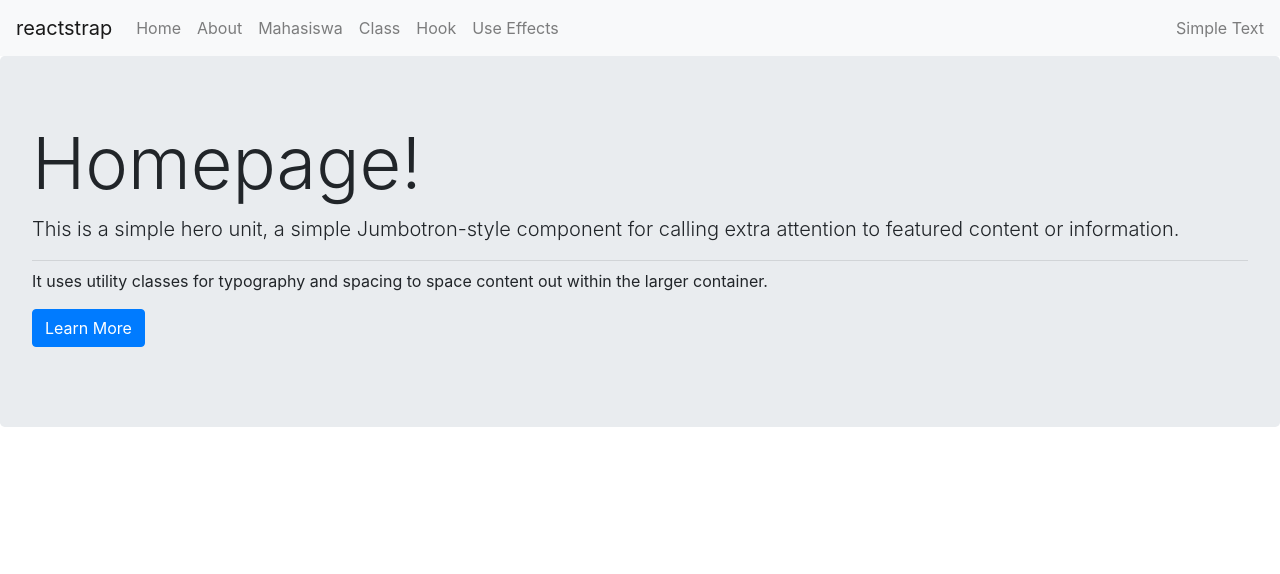
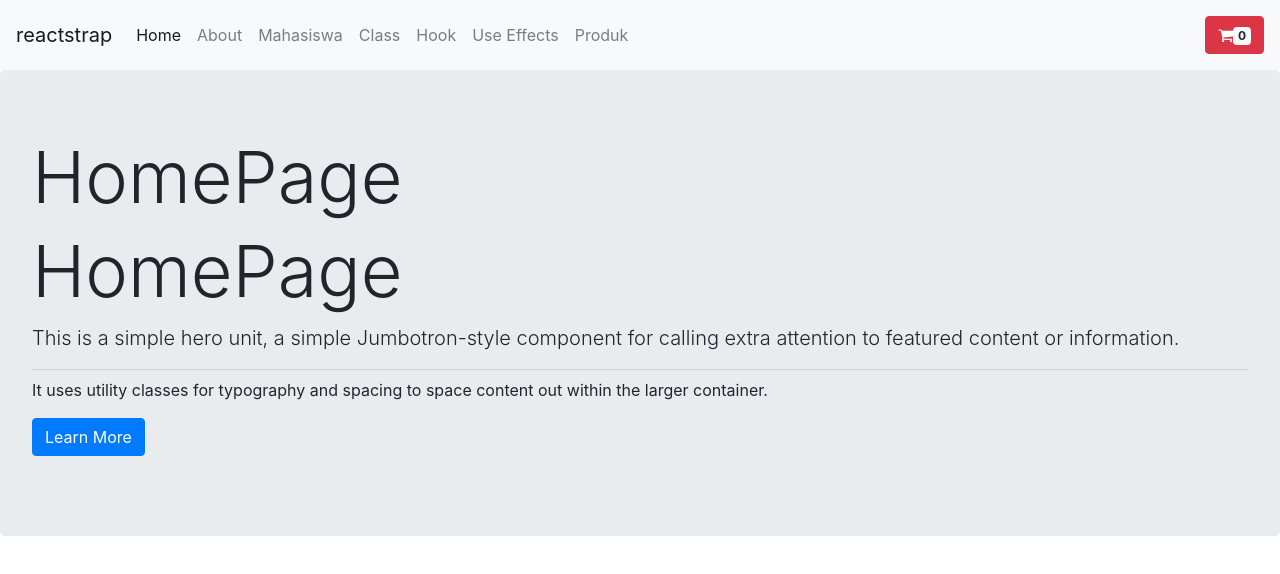
Before and after one commit to tansahprayoga/latihanreact, a React (Create React App) app in the folder aplikasireact/: page / in a window 1280 px wide. Shown: the top 574 px of the page. Built offline with nearby package versions, Linux system fonts and the light colour scheme.

Commit message:
React hooks useContext

```diff
--- a/aplikasireact/public/index.html
+++ b/aplikasireact/public/index.html
@@ -15,6 +15,7 @@
       user's mobile device or desktop. See https://developers.google.com/web/fundamentals/web-app-manifest/
     -->
     <link rel="manifest" href="%PUBLIC_URL%/manifest.json" />
+    <link rel="stylesheet" type="text/css" href="https://stackpath.bootstrapcdn.com/font-awesome/4.7.0/css/font-awesome.min.css">
     <!--
       Notice the use of %PUBLIC_URL% in the tags above.
       It will be replaced with the URL of the `public` folder during the build.
--- a/aplikasireact/src/App.js
+++ b/aplikasireact/src/App.js
@@ -1,5 +1,5 @@
-import React from 'react';
-import {BrowserRouter, Route, Switch} from 'react-router-dom'
+import React, {useState} from 'react';
+import { BrowserRouter, Route, Switch } from 'react-router-dom'
 import NavbarComp from './Component/Fungsional/NavbarComp';
 import HomePage from './Component/Fungsional/HomePage';
 import About from './Component/Fungsional/AboutComp';
@@ -9,7 +9,9 @@
 import EditComp from './Component/Class/EditComp';
 import KelasComp from './Component/Hooks/Class/KelasComp';
 import HooksComp from './Component/Hooks/Functional/HooksComp';
-import HooksUseEffects from './Component/Hooks/Functional/HooksUseEffects'
+import HooksUseEffects from './Component/Hooks/Functional/HooksUseEffects';
+import { CartContext } from './CartContext';
+import ProductComp from './Component/Hooks/Functional/ProductComp';
 
 // import BootstrapComp from './Component/Class/BootstrapComp';
 //import Parent from './Component/Class/Parent';
@@ -17,22 +19,29 @@
 // import './App.css';
 // import Home from './Component/Fungsional/Home';
 // import Beranda from './Component/Class/Beranda';
+
 const App = () => {
+
+  const [value, setValue] = useState(0)
+
   return (
     <BrowserRouter>
-      <NavbarComp/>
+      <CartContext.Provider value={{value, setValue}}>
+        <NavbarComp />
         <switch>
           <Route exact path="/" component={HomePage} />
           <Route exact path="/about" component={About} />
           <Route exact path="/mahasiswa" component={ListComp} />
           <Route exact path="/mahasiswa/tambah" component={TambahComp} />
           <Route exact path="/mahasiswa/edit" component={EditComp} />
-
           <Route exact path="/kelas" component={KelasComp} />
           <Route exact path="/hooks" component={HooksComp} />
           <Route exact path="/useeffects" component={HooksUseEffects} />
+          <Route exact path="/produk" component={ProductComp} />
+
           {/*<Route exact path="/detail/:id" component={DetailComp} />*/}
         </switch>
+      </CartContext.Provider>
     </BrowserRouter>
   );
 }
--- /dev/null
+++ b/aplikasireact/src/CartContext.js
@@ -0,0 +1,4 @@
+import { createContext } from 'react';
+
+
+export const CartContext = createContext()
--- a/aplikasireact/src/Component/Fungsional/AboutComp.jsx
+++ b/aplikasireact/src/Component/Fungsional/AboutComp.jsx
@@ -1,12 +1,14 @@
-import React from 'react'
+import React, { useContext } from 'react'
 import { Jumbotron, Button, Container, Row, Col } from 'reactstrap';
 import CardComp from './CardComp';
+import { CartContext } from '../../CartContext';
 
 function AboutComp () {
+
     return (
         <div>
             <Jumbotron>
-                <h1 className="display-3">About Us</h1>
+                <h1 className="display-3">About Us </h1>
                 <p className="lead">This is a simple hero unit, a simple Jumbotron-style component for calling extra attention to featured content or information.</p>
                 <hr className="my-2" />
                 <p>It uses utility classes for typography and spacing to space content out within the larger container.</p>
--- a/aplikasireact/src/Component/Fungsional/HomePage.jsx
+++ b/aplikasireact/src/Component/Fungsional/HomePage.jsx
@@ -1,11 +1,15 @@
 import React from 'react'
 import { Jumbotron, Button } from 'reactstrap';
+import { useContext } from 'react';
+import { CartContext } from '../../CartContext';
 
 function HomePage() {
+
     return (
         <div>
             <Jumbotron>
-                <h1 className="display-3">Homepage!</h1>
+                <h1 className="display-3">HomePage</h1>
+                <h1 className="display-3">HomePage </h1>
                 <p className="lead">This is a simple hero unit, a simple Jumbotron-style component for calling extra attention to featured content or information.</p>
                 <hr className="my-2" />
                 <p>It uses utility classes for typography and spacing to space content out within the larger container.</p>
@@ -14,8 +18,6 @@
                 </p>
             </Jumbotron>
         </div>
-
     )
 }
-
 export default HomePage
--- a/aplikasireact/src/Component/Fungsional/NavbarComp.jsx
+++ b/aplikasireact/src/Component/Fungsional/NavbarComp.jsx
@@ -1,4 +1,4 @@
-import React, { useState } from 'react';
+import React, { useState, useContext } from 'react';
 import {
     Collapse,
     Navbar,
@@ -6,44 +6,61 @@
     NavbarBrand,
     Nav,
     NavItem,
-    NavLink,
     UncontrolledDropdown,
     DropdownToggle,
     DropdownMenu,
     DropdownItem,
-    NavbarText
+    NavbarText,
+    Button
 } from 'reactstrap';
+import {NavLink} from 'react-router-dom'
+import { CartContext } from '../../CartContext';
+
 const NavbarComp = (props) => {
     const [isOpen, setIsOpen] = useState(false);
     const toggle = () => setIsOpen(!isOpen);
+
+    const {value, setValue} = useContext(CartContext)
+
     return (
         <div>
             <Navbar color="light" light expand="md">
-                <NavbarBrand href="/">reactstrap</NavbarBrand>
+                <NavbarBrand to="/">reactstrap</NavbarBrand>
                 <NavbarToggler onClick={toggle} />
                 <Collapse isOpen={isOpen} navbar>
                     <Nav className="mr-auto" navbar>
                         <NavItem>
-                            <NavLink href="/">Home</NavLink>
+                            <NavLink to="/" className="nav-link">Home</NavLink>
                         </NavItem>
                         <NavItem>
-                            <NavLink href="/about">About</NavLink>
+                            <NavLink to="/about" className="nav-link">About</NavLink>
                         </NavItem>
                         <NavItem>
-                            <NavLink href="/mahasiswa">Mahasiswa</NavLink>
+                            <NavLink to="/mahasiswa" className="nav-link">Mahasiswa</NavLink>
                         </NavItem>
                         <NavItem>
-                            <NavLink href="/kelas">Class</NavLink>
+                            <NavLink to="/kelas" className="nav-link">Class</NavLink>
                         </NavItem>
                         <NavItem>
-                            <NavLink href="/hooks">Hook</NavLink>
+                            <NavLink to="/hooks" className="nav-link">Hook</NavLink>
                         </NavItem>
                         <NavItem>
-                            <NavLink href="/useeffects">Use Effects</NavLink>
+
+                            <NavLink to="/useeffects" className="nav-link">Use Effects</NavLink>
+                        </NavItem>
+                        <NavItem>
+                            <NavLink to="/produk" className="nav-link">Produk</NavLink>
                         </NavItem>
 
                     </Nav>
-                    <NavbarText>Simple Text</NavbarText>
+
+
+                    <NavbarText>
+                        <Button color="danger">
+                            <i className=" fa fa-shopping-cart"></i>
+                            <span className="badge badge-light">{value}</span>
+                        </Button>
+                    </NavbarText>
                 </Collapse>
             </Navbar>
         </div>
--- /dev/null
+++ b/aplikasireact/src/Component/Hooks/Functional/ProductComp.jsx
@@ -0,0 +1,24 @@
+import React from 'react'
+import { Container, Row } from 'reactstrap'
+import RowProduct from './RowProduct'
+
+function ProductComp(){
+    return (
+        <div>
+            <Container>
+                <hr/>
+                <h2>Produk</h2>
+                <Row>
+                    <RowProduct/>
+                    <RowProduct/>
+                    <RowProduct/>
+
+                </Row>
+            </Container>
+        </div>
+
+
+    )
+}
+
+export default ProductComp;
--- /dev/null
+++ b/aplikasireact/src/Component/Hooks/Functional/RowProduct.jsx
@@ -0,0 +1,29 @@
+import React, { Component } from 'react';
+import {
+    Col, Card, CardImg, CardText, CardBody,
+    CardTitle, CardSubtitle, Button
+} from 'reactstrap';
+import { useContext } from 'react';
+import { CartContext } from '../../../CartContext';
+
+function RowProduct () {
+
+    const { value, setValue } = useContext(CartContext)
+
+    return (
+        <Col>
+            <Card>
+                <CardImg top width="100%" src="https://placeimg.com/640/480/tech" alt="Card image cap" />
+                <CardBody>
+                    <CardTitle> Asus Pro </CardTitle>
+                    <CardSubtitle>Rp. 6.0000.000</CardSubtitle>
+                    <CardText>Some quick example text to build on the card title and make up the bulk of the card's content.</CardText>
+                    <Button onClick={() => setValue(value + 1)}>Tambahkan Keranjang</Button>
+                </CardBody>
+            </Card>
+        </Col>
+    );
+}
+
+
+export default RowProduct;
```
Lines whose indentation alone changed are shown as unchanged.
